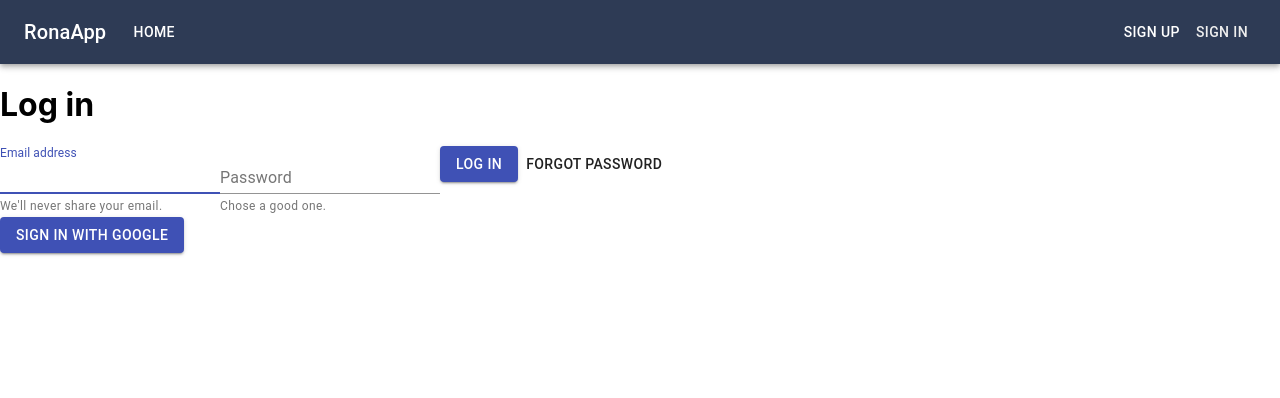
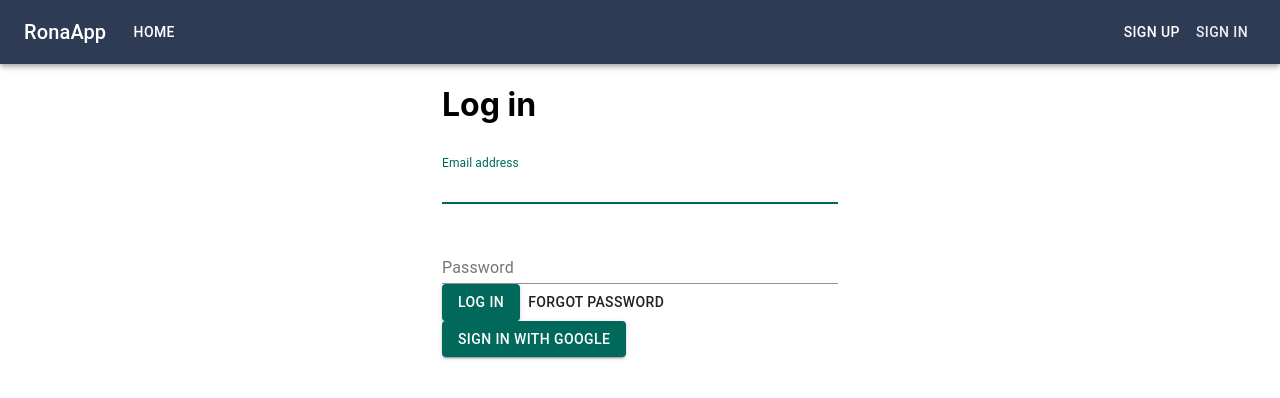
Before and after one commit to philcho1224/554-Team-IDunno, a React (Create React App) app in the folder ronaapp/: page /signin in a window 1280 px wide. Shown: the top 398 px of the page. Built offline with nearby package versions, Linux system fonts and the light colour scheme; no server answers.

Commit message:
Move styles to app.js to theme whole app

```diff
--- a/ronaapp/src/App.js
+++ b/ronaapp/src/App.js
@@ -23,6 +23,18 @@ import AppBar from '@material-ui/core/AppBar';
 import Toolbar from '@material-ui/core/Toolbar';
 import Typography from '@material-ui/core/Typography';
 import Button from '@material-ui/core/Button';
+import { MuiThemeProvider, createMuiTheme } from '@material-ui/core/styles';
+
+const theme = createMuiTheme({
+  palette: {
+    primary: {
+      main: '#00695c'
+    },
+    secondary: {
+      main: '#E33E7F'
+    }
+  }
+});
 
 const useStyles = makeStyles((theme) => ({
   navbar: {
@@ -43,7 +55,7 @@ const Navigation = () => {
   const { currentUser } = useContext(AuthContext);
   return (
     <div>
-      { currentUser ? <NavOnAuth /> : <NavNonAuth /> }
+      {currentUser ? <NavOnAuth /> : <NavNonAuth />}
     </div>
   );
 }
@@ -86,16 +98,19 @@ const NavNonAuth = () => {
 function App() {
   return (
     <AuthProvider>
-      <Router>
-        <Navigation />
+      <MuiThemeProvider theme={theme}>
 
-        {/* <Route exact path = '/' component = {Landing}/>
-        <Route exact path = '/marketplace' component = {Marketplace}/> */}
-        <Route exact path = '/market' component = {showItems}/>
-        <PrivateRoute path = '/account' component = {Account} />
-        <Route exact path = '/signin' component = {SignIn} />
-        <Route path = '/signup' component = {SignUp} />
-      </Router>
+        <Router>
+          <Navigation />
+
+          {/* <Route exact path = '/' component = {Landing}/>
+          <Route exact path = '/marketplace' component = {Marketplace}/> */}
+          <Route exact path='/market' component={showItems} />
+          <PrivateRoute path='/account' component={Account} />
+          <Route exact path='/signin' component={SignIn} />
+          <Route path='/signup' component={SignUp} />
+        </Router>
+      </MuiThemeProvider>
     </AuthProvider>
   );
 }
--- a/ronaapp/src/components/SignIn.js
+++ b/ronaapp/src/components/SignIn.js
@@ -7,6 +7,8 @@ import {
     doPasswordReset
 } from '../firebase/FirebaseFunc';
 import { FormControl, InputLabel, Input, FormHelperText, ButtonGroup, Button } from '@material-ui/core';
+import Container from '@material-ui/core/Container';
+import Box from '@material-ui/core/Box';
 
 function SignIn() {
     const { currentUser } = useContext(AuthContext);
@@ -41,19 +43,22 @@ function SignIn() {
 
     return (
         <div>
+            <Container component="main" maxWidth="xs">
                 <h1>Log in</h1>
                 <form onSubmit={handleLogin}>
 
-                <FormControl>
+                    <Box mt={4}>
+                        <FormControl fullWidth>
                             <InputLabel htmlFor="email">Email address</InputLabel>
-                    <Input id="email" aria-describedby="email-helper-text" required="true" autoFocus="true"/>
-                    <FormHelperText id="email-helper-text" required="true">We'll never share your email.</FormHelperText>
+                            <Input id="email" required="true" autoFocus="true" />
                         </FormControl>
-                <FormControl>
+                    </Box>
+                    <Box mt={4}>
+                        <FormControl fullWidth>
                             <InputLabel htmlFor="password">Password</InputLabel>
-                    <Input id="password" type="password" aria-describedby="password-helper-text" />
-                    <FormHelperText id="password-helper-text">Chose a good one.</FormHelperText>
+                            <Input id="password" type="password" />
                         </FormControl>
+                    </Box>
                     <Button type="submit" variant="contained" color="primary">
                         Log in
                     </Button>
@@ -64,44 +69,7 @@ function SignIn() {
                 <SocialSignIn />
 
 
-
-
-
-            {/* <div className="form-group">
-                <label>
-                    Email:
-                    <input
-                    className="form-control"
-                    name="email"
-                    id="email"
-                    type="email"
-                    placeholder="Email"
-                    required
-                    />
-                </label>
-            </div>
-
-            <div className="form-group">
-                <label>
-                    Password:
-                    <input
-                    className="form-control"
-                    name="password"
-                    type="password"
-                    placeholder="Password"
-                    required
-                    />
-                </label>
-            </div>
-            <button type="submit">Log in</button>
-
-            <button className="forgotPassword" onClick={passwordReset}>
-                Forgot Password
-            </button>
-        </form>
-
-        <br />
-        <SocialSignIn /> */}
+            </Container>
         </div>
     );
 }
--- a/ronaapp/src/components/SignUp.js
+++ b/ronaapp/src/components/SignUp.js
@@ -7,18 +7,7 @@ import { FormControl, InputLabel, Input, FormHelperText, ButtonGroup, Button } f
 import Grid from '@material-ui/core/Grid';
 import Container from '@material-ui/core/Container';
 import Box from '@material-ui/core/Box';
-import { MuiThemeProvider, createMuiTheme } from '@material-ui/core/styles';
 
-const theme = createMuiTheme({
-  palette: {
-    primary:{
-        main: '#00695c'
-    },
-    secondary: {
-      main: '#E33E7F'
-    }
-  }
-});
 
 function SignUp() {
     const { currentUser } = useContext(AuthContext);
@@ -49,7 +38,6 @@ function SignUp() {
 
     return (
         <div>
-            <MuiThemeProvider theme={theme}>
 
                 <Container component="main" maxWidth="xs">
 
@@ -147,7 +135,6 @@ function SignUp() {
                     </form>
                     <SocialSignIn />
                 </Container>
-            </MuiThemeProvider>
 
         </div>
     );
```
Lines whose indentation alone changed are shown as unchanged.
